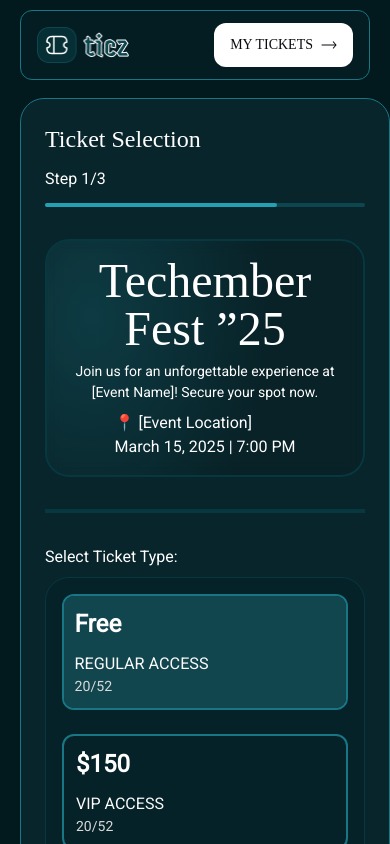
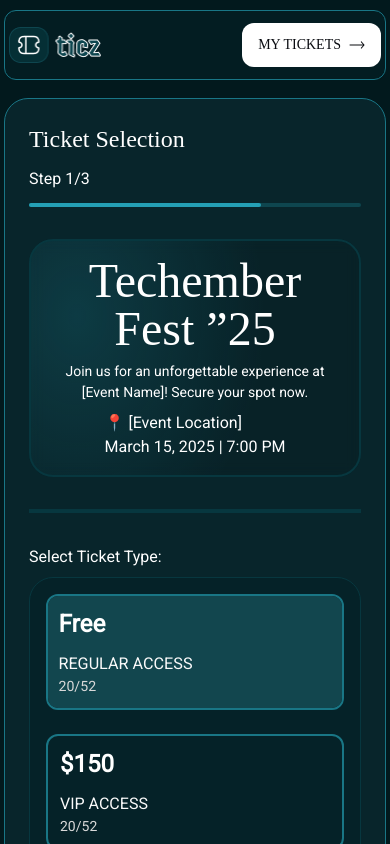
Before and after one commit to Jomagene/hng12-stage2-conference-ticket-generator, a Next.js app: page / in a window 390 px wide. Shown: the top 844 px of the page. Built offline with nearby package versions, Linux system fonts and the light colour scheme; a web font is replaced by a local one.

Commit message:
Fix responsiveness on very small screens

```diff
--- a/app/globals.css
+++ b/app/globals.css
@@ -32,7 +32,7 @@
     backdrop-filter: blur(2px);
   }
   .main-container {
-    @apply lg:px-[120px] px-5 min-w-80 py-[10px] sm:py-6 flex flex-col gap-[18px] sm:gap-[46px];
+    @apply px-1 sm:px-5 lg:px-[120px] py-[10px] sm:py-6 flex flex-col gap-[18px] sm:gap-[46px];
   }
 }
 
--- a/components/EventInfos.jsx
+++ b/components/EventInfos.jsx
@@ -1,7 +1,7 @@
 const EventInfos = () => {
   return (
     <div className="px-6 py-4 md:py-6 rounded-3xl bg-ticket-info flex flex-col items-center gap-2">
-      <p className="text-5xl md:text-[62px] fontRage text-center">
+      <p className="text-5xl md:text-[62px] fontRage text-center text-wrap">
         Techember Fest ”25
       </p>
       <p className="max-w-[340px] text-center text-[14px] md:text-base">
--- a/components/Header.jsx
+++ b/components/Header.jsx
@@ -4,7 +4,7 @@ import Link from 'next/link';
 
 const Header = () => {
   return (
-    <header className="border border-[#197686] px-4 py-3 flex justify-between items-center rounded-xl sm:rounded-3xl fontJeju bg-header w-full max-w-[1200px] m-auto">
+    <header className="border border-[#197686] px-1 sm:px-4 py-3 flex justify-between items-center rounded-xl sm:rounded-3xl fontJeju bg-header w-full max-w-[1200px] m-auto">
       <Link href="/">
         <Image
           src="/logo.png"
--- a/components/ui/select.jsx
+++ b/components/ui/select.jsx
@@ -17,7 +17,7 @@ const SelectTrigger = React.forwardRef(
     <SelectPrimitive.Trigger
       ref={ref}
       className={cn(
-        'flex h-10 w-full items-center justify-between rounded-xl border-[2px] border-[#07373F] p-3 focus:outline-none focus:ring-1 focus:ring-[#37a2b5] color',
+        'flex h-10 w-full items-center justify-between rounded-xl border-[2px] border-[#07373F] p-3 focus:outline-none focus:ring-1 focus:ring-[#37a2b5]',
         className
       )}
       {...props}>
```
